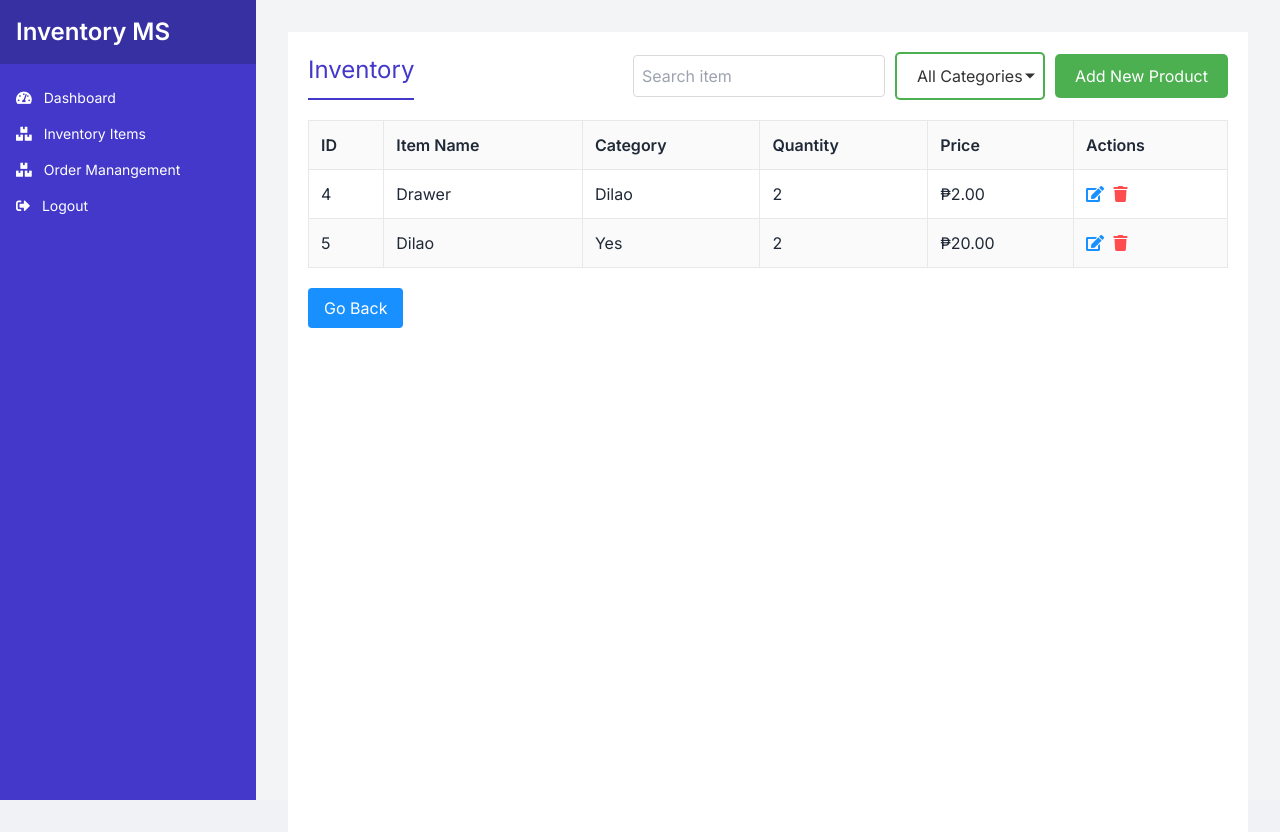
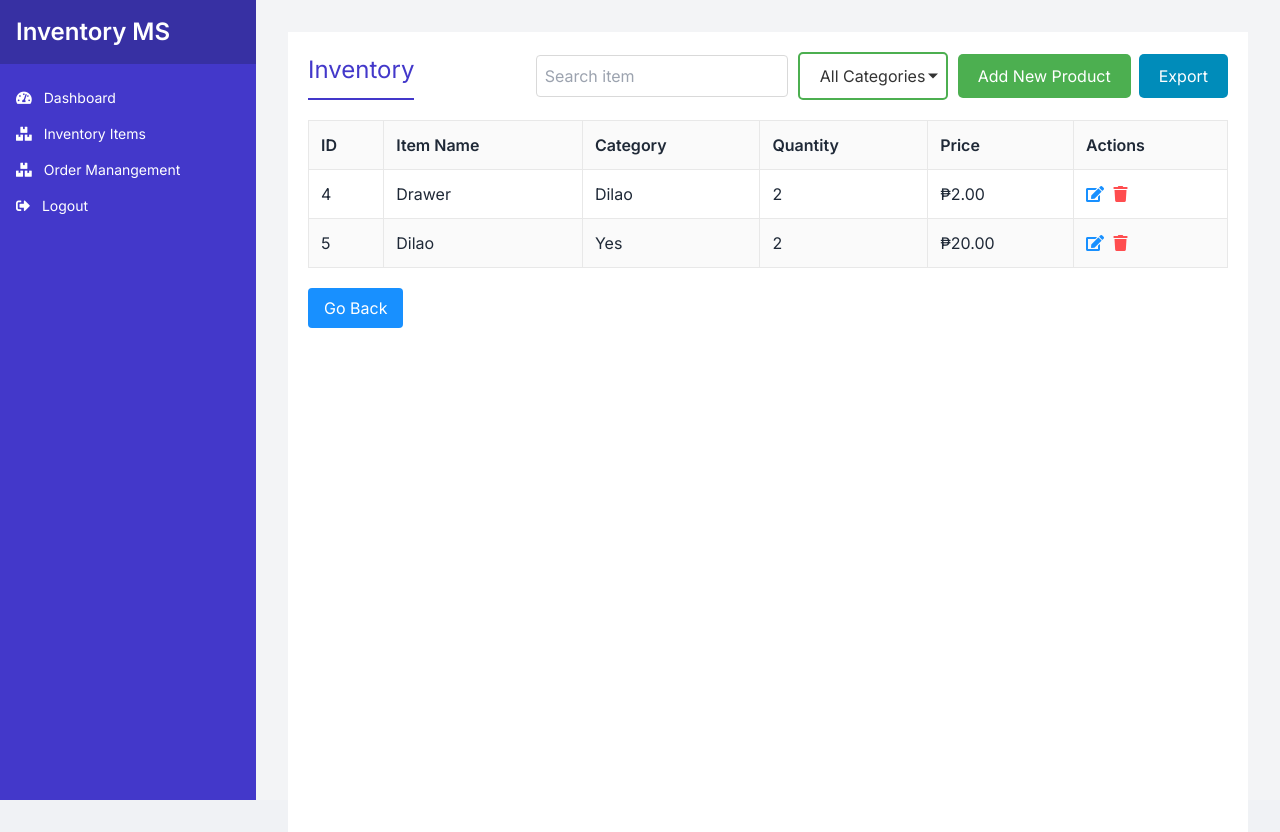
Before and after one commit to MarckRamon/Paraiso-Gabison-Bustamante---Repository, a Django app: page /inventory-items/ in a window 1280 px wide. Run offline with Django 5.2, Linux system fonts and the light colour scheme; data comes from the database, SQL or seed files in the repository; both versions use the stored data as it was after the commit; some libraries are stand-ins or nearby versions.

Commit message:
Manually Merge Branches
+ Inventory Search Filter
+ Inventory Item Export

```diff
--- a/inventory/templates/inventory/inventory_items.html
+++ b/inventory/templates/inventory/inventory_items.html
@@ -21,6 +21,7 @@
                     </select>
                 </div>
                 <button class="add-product" onclick="openAddProductModal()">Add New Product</button>
+                <button class="export ml-2" onclick="exportInventory()">Export</button>
             </div>
         </div>
         <table class="inventory-table">
@@ -196,6 +197,20 @@
 .add-product:hover {
     background-color: #45a049;
 }
+
+.export {
+        background-color: #008CBA;
+        color: white;
+        padding: 10px 20px;
+        border: none;
+        border-radius: 5px;
+        cursor: pointer;
+        font-size: 16px;
+    }
+
+.export:hover {
+        background-color: #007B9A;
+    }
 </style>
 
 <script>
@@ -214,6 +229,10 @@ function openAddProductModal() {
 function closeAddProductModal() {
     document.getElementById('addProductModal').style.display = 'none';
 }
+
+function exportInventory() {
+        window.location.href = "{% url 'export_inventory' %}";
+    }
 
 const addProductUrl = "{% url 'add_product' %}";
 
@@ -269,7 +288,7 @@ function editItem(itemId) {
     fetch(`/inventory/get-item/${itemId}/`)
         .then(response => response.json())
         .then(data => {
-            document.getElementById('editItemId ').value = data.id;
+            document.getElementById('editItemId').value = data.id;
             document.getElementById('editName').value = data.name;
             document.getElementById('editCategory').value = data.category;
             document.getElementById('editQuantity').value = data.quantity;
--- a/inventory/urls.py
+++ b/inventory/urls.py
@@ -15,4 +15,6 @@ urlpatterns = [
     path('orders/add/', views.add_order, name='add_order'),
     path('orders/cancel/<int:order_id>/', views.cancel_order, name='cancel_order'),
     path('orders/', views.order_management, name='order_management'),
+
+    path('export-inventory/', views.export_inventory, name='export_inventory'),
 ]
--- a/inventory/views.py
+++ b/inventory/views.py
@@ -1,6 +1,6 @@
 from django.shortcuts import render, redirect, get_object_or_404
 from django.contrib.auth.decorators import login_required
-from django.http import JsonResponse
+from django.http import JsonResponse, HttpResponse
 from django.views.decorators.csrf import csrf_exempt
 from django.views.decorators.http import require_http_methods
 from django.contrib.auth.models import User
@@ -8,6 +8,8 @@ from django.contrib import messages
 from .models import InventoryItem, Order, Item
 from decimal import Decimal
 import json
+import openpyxl
+from io import BytesIO
 
 @login_required
 def dashboard(request):
@@ -30,11 +32,14 @@ def inventory_items(request):
 
     inventory_items = InventoryItem.objects.all()
 
+
     if search_query:
         inventory_items = inventory_items.filter(name__icontains=search_query)
 
+
     if category_filter:
         inventory_items = inventory_items.filter(category=category_filter)
+
 
     categories = InventoryItem.objects.values_list('category', flat=True).distinct()
 
@@ -257,3 +262,24 @@ def order_management(request):
     return render(request, 'order_management.html', {
         'orders': orders
     })
+
+@login_required
+def export_inventory(request):
+    workbook = openpyxl.Workbook()
+    worksheet = workbook.active
+    worksheet.title = 'Inventory Items'
+
+    headers = ['ID', 'Name', 'Category', 'Quantity', 'Price']
+    worksheet.append(headers)
+
+    inventory_items = InventoryItem.objects.all().values_list('id', 'name', 'category', 'quantity', 'price')
+
+    for item in inventory_items:
+        worksheet.append(item)
+
+    response = HttpResponse(content_type='application/vnd.openxmlformats-officedocument.spreadsheetml.sheet')
+    response['Content-Disposition'] = 'attachment; filename=inventory_items.xlsx'
+
+    workbook.save(response)
+
+    return response
```
Also changed, not shown: db.sqlite3.
